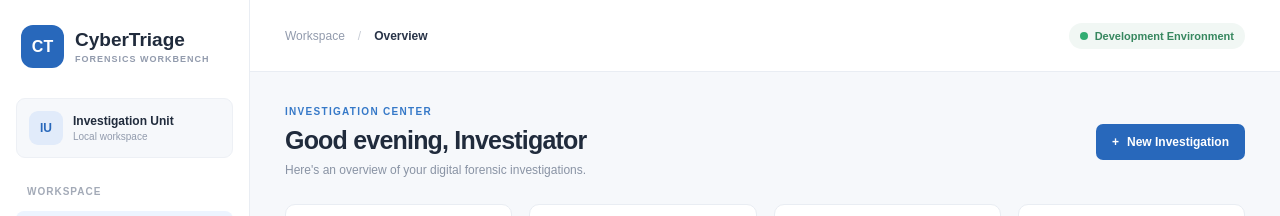
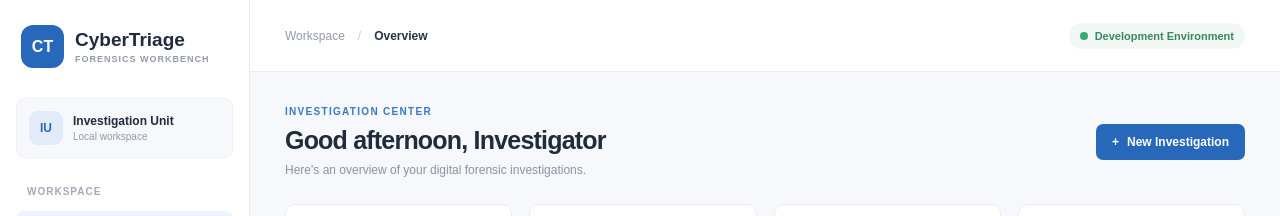
Before and after one commit to amethystakira/CyberTriage, a React app in the folder frontend/: page / in a window 1280 px wide. Shown: the top 216 px of the page. Built offline with nearby package versions, Linux system fonts and the light colour scheme; the HTML template or start-up script is replaced by a standard one.

Commit message:
Add time-based dashboard greeting

```diff
--- a/frontend/src/App.jsx
+++ b/frontend/src/App.jsx
@@ -59,6 +59,15 @@ function EmptyState({ icon: Icon, title, description }) {
 
 function App() {
   const [activePage, setActivePage] = useState("Overview");
+
+  const currentHour = new Date().getHours();
+
+  const greeting =
+    currentHour < 12
+      ? "Good morning"
+      : currentHour < 18
+      ? "Good afternoon"
+      : "Good evening";
 
   return (
     <div className="app-shell">
@@ -135,7 +144,7 @@ function App() {
           <div className="page-heading">
             <div>
               <div className="eyebrow">INVESTIGATION CENTER</div>
-              <h1>Good evening, Investigator</h1>
+              <h1>{greeting}, Investigator</h1>
               <p>
                 Here's an overview of your digital forensic
                 investigations.
```
